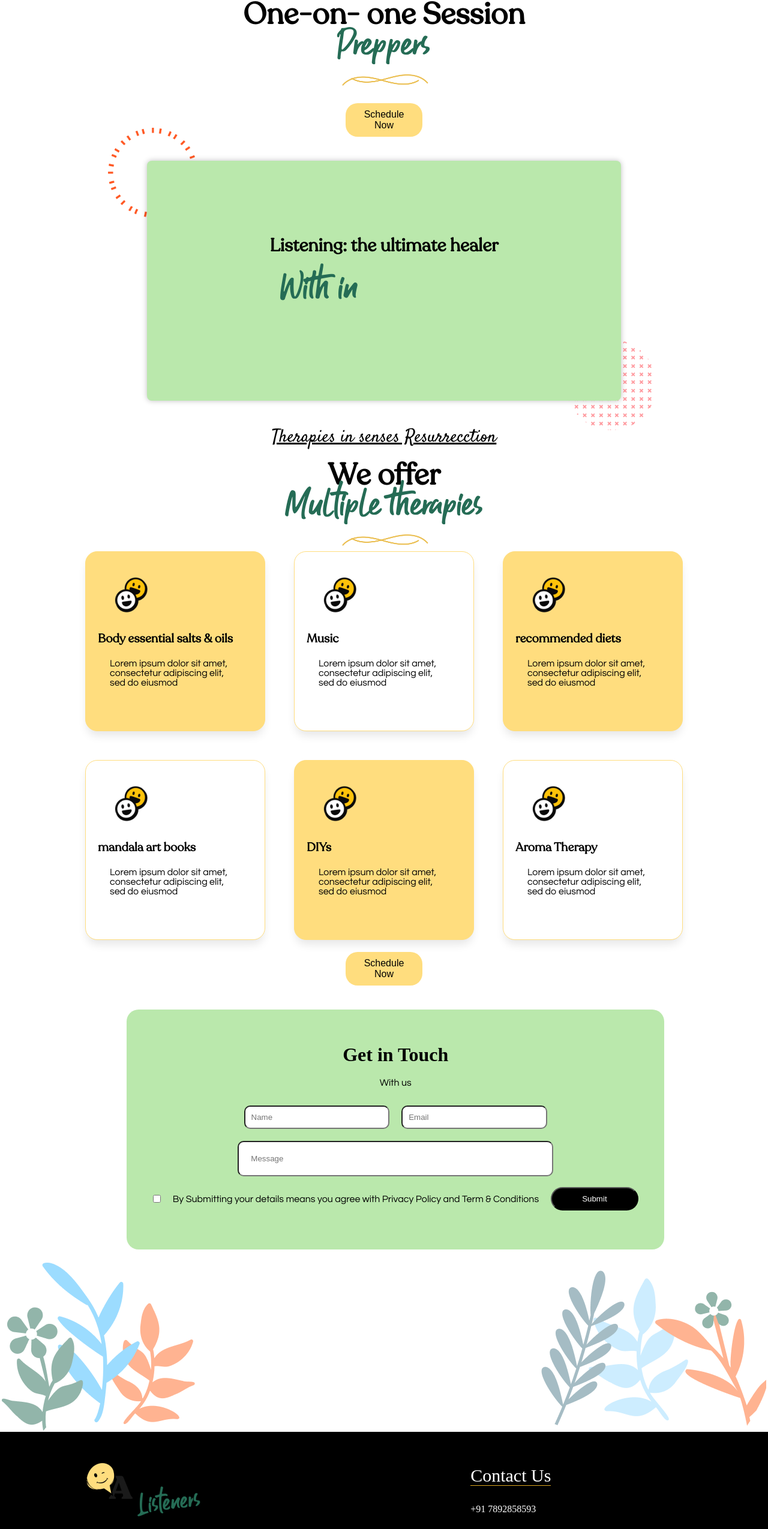
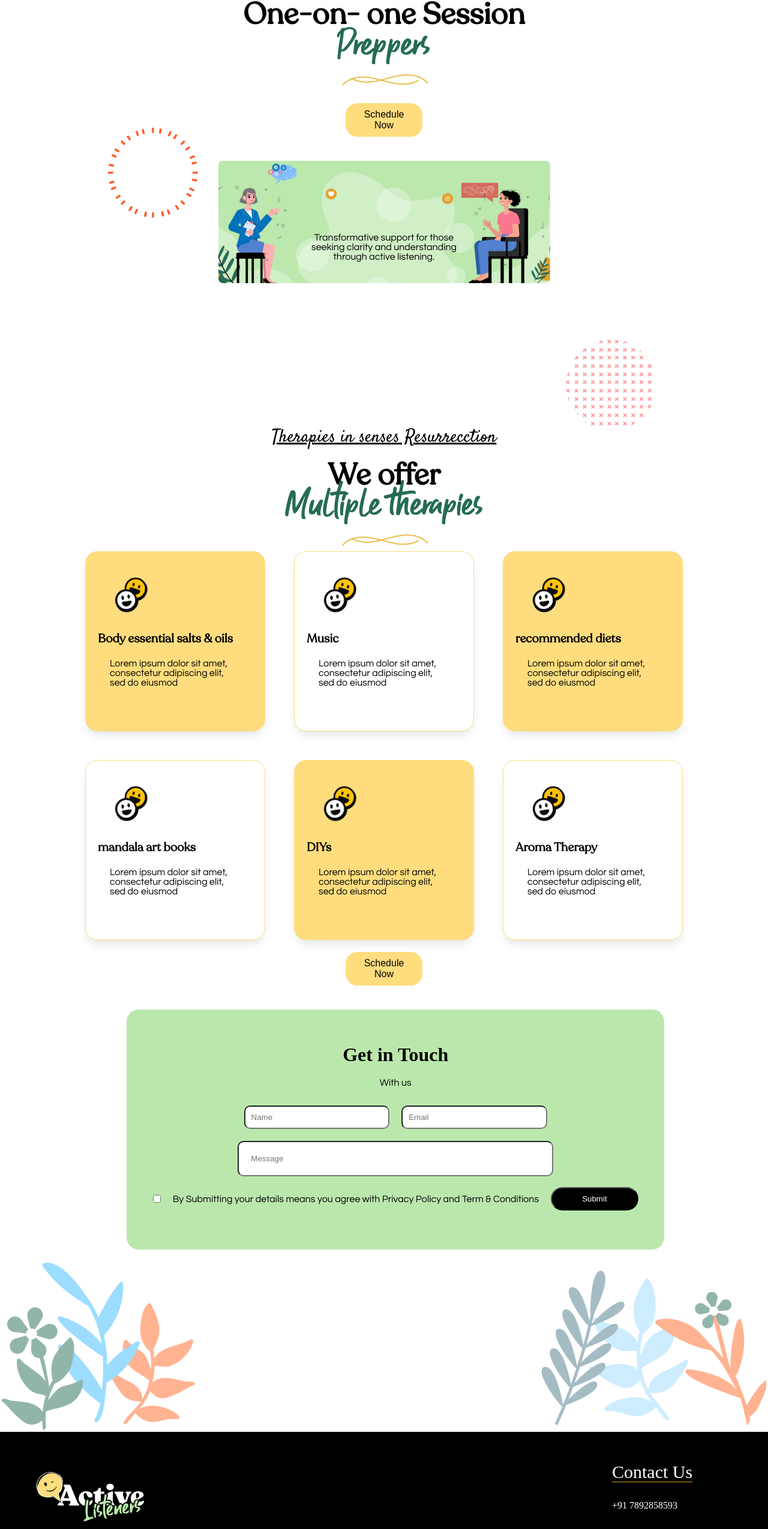
Before and after one commit to Thameem6369538954/Active-Listeners, a React (Create React App) app: page /OneOnOne in a window 1280 px wide. Shown: the part 226-2775 px from the top of the page at 60% size. Built offline with nearby package versions, Linux system fonts and the light colour scheme.

Commit message:
init commit

```diff
--- a/src/Components/Footer.js
+++ b/src/Components/Footer.js
@@ -1,6 +1,6 @@
 import React from "react";
 import "../Css/Footer.css";
-import ALlogo from "../Images/ALlogo.png";
+import ALWhitelogo from "../Images/ALWhitelogo.png";
 import { FaFacebookF } from "react-icons/fa6";
 import { IoLogoYoutube } from "react-icons/io5";
 import { BsTwitterX } from "react-icons/bs";
@@ -17,7 +17,7 @@ const Footer = () => {
         <div className="footer-list">
           <ul className="logo">
             <li>
-              <img src={ALlogo} alt="" />
+              <img src={ALWhitelogo} alt="" />
             </li>
             <li>
               <p>
--- a/src/Css/Footer.css
+++ b/src/Css/Footer.css
@@ -1,3 +1,6 @@
+.logo img {
+  width: 20%;
+}
 .footer-main {
   background-color: black;
   padding: 30px;
@@ -64,6 +67,9 @@
   border-radius: 20px;
 }
 @media screen and (max-width: 600px) {
+  .logo img {
+    width: 40%;
+  }
   .card-container {
     display: flex;
     flex-direction: column;
@@ -107,4 +113,7 @@
     /* width: 10%; */
     display: none;
   }
+    .logo img {
+    width: 40%;
+  }
 }
--- a/src/Css/Therapycategories.css
+++ b/src/Css/Therapycategories.css
@@ -51,7 +51,7 @@
   .therapy-heading h1 {
     font-family: Relo;
     font-weight: 900;
-    font-size: 18px;
+    font-size: 30px;
   }
   .therapy-heading {
     display: flex;
--- a/src/Pages/OneOnOne.js
+++ b/src/Pages/OneOnOne.js
@@ -6,6 +6,7 @@ import Yellowline from "../Images/Yellowline.png";
 import Rounda from "../Images/Rounda.png";
 import Roundb from "../Images/Roundb.png";
 import Kadhoolu from "../Images/Kadhoolu.png";
+import Greenbg from "../Images/Greenbg.png";
 import emoji from "../Images/emoji.png";
 const OneOnOne = () => {
   return (
@@ -28,13 +29,17 @@ const OneOnOne = () => {
               <img src={Rounda} alt="" />
             </div>
 
-            <div class="card-inner">
-              <div>
-                <h1>Listening: the ultimate healer </h1>
-                <p>With in</p>
+            <div class="container-speek">
+              <img src={Greenbg} />
+
+              <div class="centered">
+                <div className="para">
+                  <p>
+                    Transformative support for those seeking clarity and
+                    understanding through active listening.
+                  </p>
+                </div>
               </div>
-
-              {/* <img src={Kadhoolu} alt="" /> */}
             </div>
           </div>
         </div>
```
Also changed, not shown: src/Images/ALWhitelogo.png (added).
